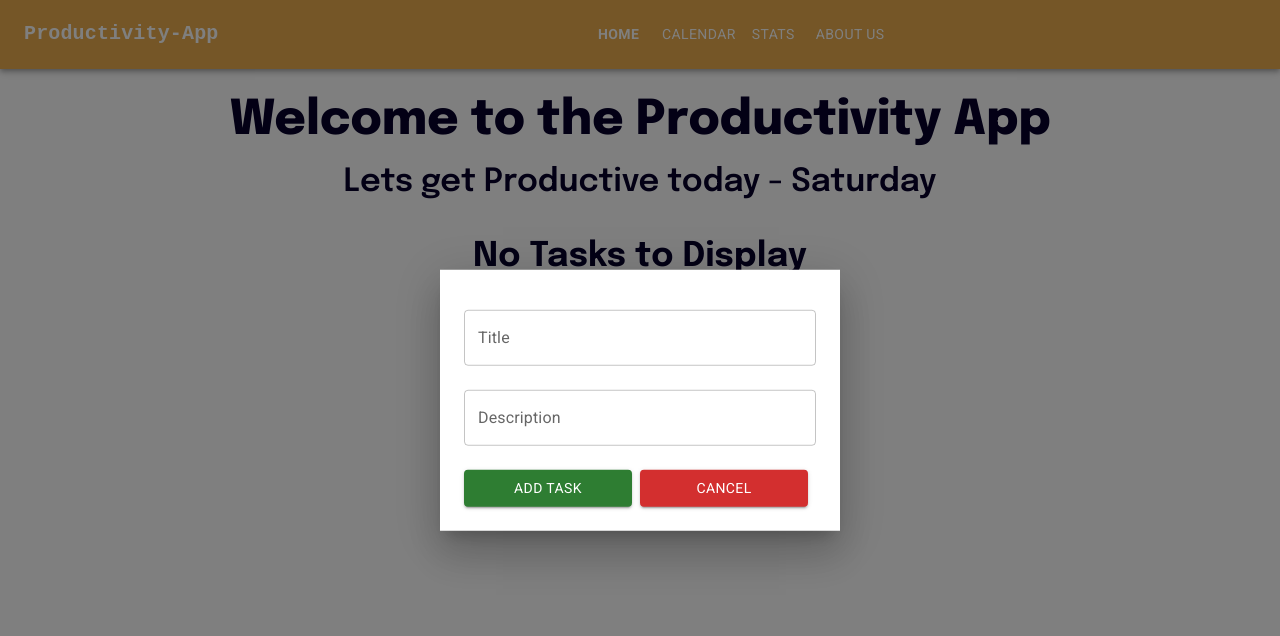
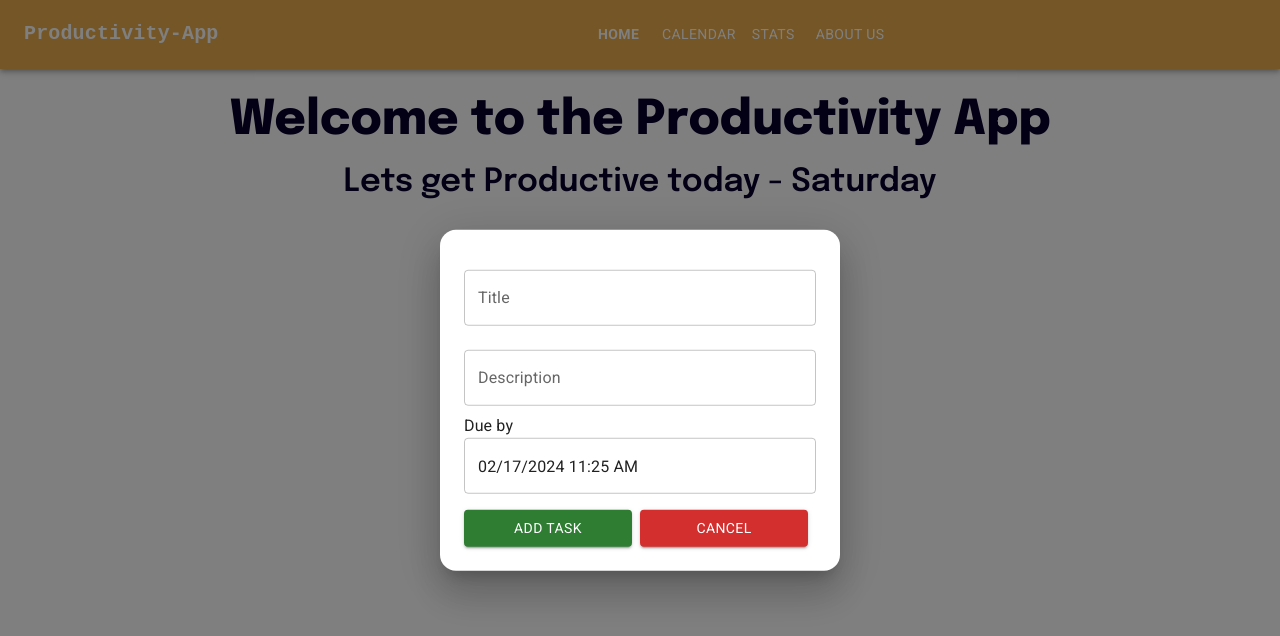
Before and after one commit to muhammadsaif1/Productivity-App, a React (Vite) app: page / in a window 1280 px wide. Both pictures are taken after a click on the button "ADD TASK". Shown: the top 636 px of the page. Built offline with nearby package versions, Linux system fonts and the light colour scheme.

Commit message:
feat/task/dateTime

```diff
--- a/package.json
+++ b/package.json
@@ -16,6 +16,9 @@
     "@mui/icons-material": "^5.15.8",
     "@mui/material": "^5.15.7",
     "@mui/styled-engine-sc": "^6.0.0-alpha.15",
+    "@mui/x-date-pickers": "^7.1.0",
+    "@types/date-fns": "^2.6.0",
+    "dayjs": "^1.11.10",
     "react": "^18.2.0",
     "react-dom": "^18.2.0",
     "react-router-dom": "^6.22.1",
--- a/src/pages/home/index.tsx
+++ b/src/pages/home/index.tsx
@@ -8,10 +8,15 @@ import Modal from '@mui/material/Modal';
 import Box from '@mui/material/Box';
 import EditIcon from '@mui/icons-material/Edit';
 import DeleteIcon from '@mui/icons-material/Delete';
+import { format } from 'date-fns';
+import { LocalizationProvider, DateTimePicker } from '@mui/x-date-pickers';
+import { AdapterDayjs } from '@mui/x-date-pickers/AdapterDayjs';
+import dayjs from 'dayjs';
 
 const currentDay: string = new Date().toLocaleDateString('en-US', {
   weekday: 'long',
 });
+
 const modalStyle = {
   position: 'absolute',
   top: '50%',
@@ -23,24 +28,27 @@ const modalStyle = {
   minWidth: 300,
   maxWidth: 400,
   width: '80%',
+  borderRadius: 4,
 };
 
 const Home: React.FC = () => {
   const [isModalOpen, setIsModalOpen] = useState<boolean>(false);
   const [title, setTitle] = useState<string>('');
   const [desc, setDesc] = useState('');
-  const [mainTask, setMainTask] = useState<{ title: string; desc: string }[]>(
-    [],
-  );
+  const [mainTask, setMainTask] = useState<
+    { title: string; desc: string; dateTime: string; deadline: string }[]
+  >([]);
   const [titleError, setTitleError] = useState<boolean>(false);
-
+  const [date, setDate] = useState<dayjs.Dayjs | null>(dayjs());
   const openModalHandler = () => {
     setIsModalOpen(true);
+    document.body.style.overflow = 'enabled';
   };
 
   const closeModalHandler = () => {
     setIsModalOpen(false);
     setTitleError(false);
+    document.body.classList.remove('modal-open');
   };
 
   const submitHandler = (e: React.FormEvent<HTMLFormElement>) => {
@@ -50,7 +58,12 @@ const Home: React.FC = () => {
       setTitleError(true);
       return;
     }
-    setMainTask([...mainTask, { title, desc }]);
+    const dateTime: string = format(new Date(), 'dd-MMM-yyyy hh:mm:ss a');
+    const deadline: string = date
+      ? format(date.toDate(), 'dd MMM, yyyy hh:mm a')
+      : '';
+
+    setMainTask([...mainTask, { title, desc, dateTime, deadline }]);
     setDesc('');
     setTitle('');
     setIsModalOpen(false);
@@ -100,6 +113,18 @@ const Home: React.FC = () => {
                   <Text variant="body1" className={classes.taskDesc}>
                     {t.desc}
                   </Text>
+                  <div className={classes.dateContainer}>
+                    <Text
+                      variant="caption"
+                      fontWeight={500}
+                      style={{ color: 'grey' }}
+                    >
+                      Updated by - {t.dateTime}
+                    </Text>
+                    <Text variant="body1" fontWeight={600}>
+                      Due by - {t.deadline}
+                    </Text>
+                  </div>
                 </div>
               </li>
             ))}
@@ -154,6 +179,16 @@ const Home: React.FC = () => {
                 fullWidth
                 margin="normal"
               />
+              <div className={classes.dateContainer}>
+                <label>Due by </label>
+                <LocalizationProvider dateAdapter={AdapterDayjs}>
+                  <DateTimePicker
+                    value={date}
+                    onChange={(newDate) => setDate(newDate || null)}
+                  />
+                </LocalizationProvider>
+              </div>
+
               <div className={classes.modalButtons}>
                 <Button type="submit" variant="contained" color="success">
                   Add Task
--- a/src/pages/home/style.module.css
+++ b/src/pages/home/style.module.css
@@ -77,7 +77,7 @@
 }
 .taskTitle {
   font-size: 24px !important;
-  font-weight: 600 !important;
+  font-weight: 800 !important;
   margin-bottom: 4px !important;
   flex: 1;
 }
@@ -123,6 +123,11 @@
 }
 .notaskText {
   margin-top: 2rem !important;
+}
+
+.dateContainer {
+  display: flex;
+  flex-direction: column;
 }
 
 @media screen and (max-width: 600px) {
```
Also changed, not shown: 1 other file (tests, documents, lock files or other folders).
